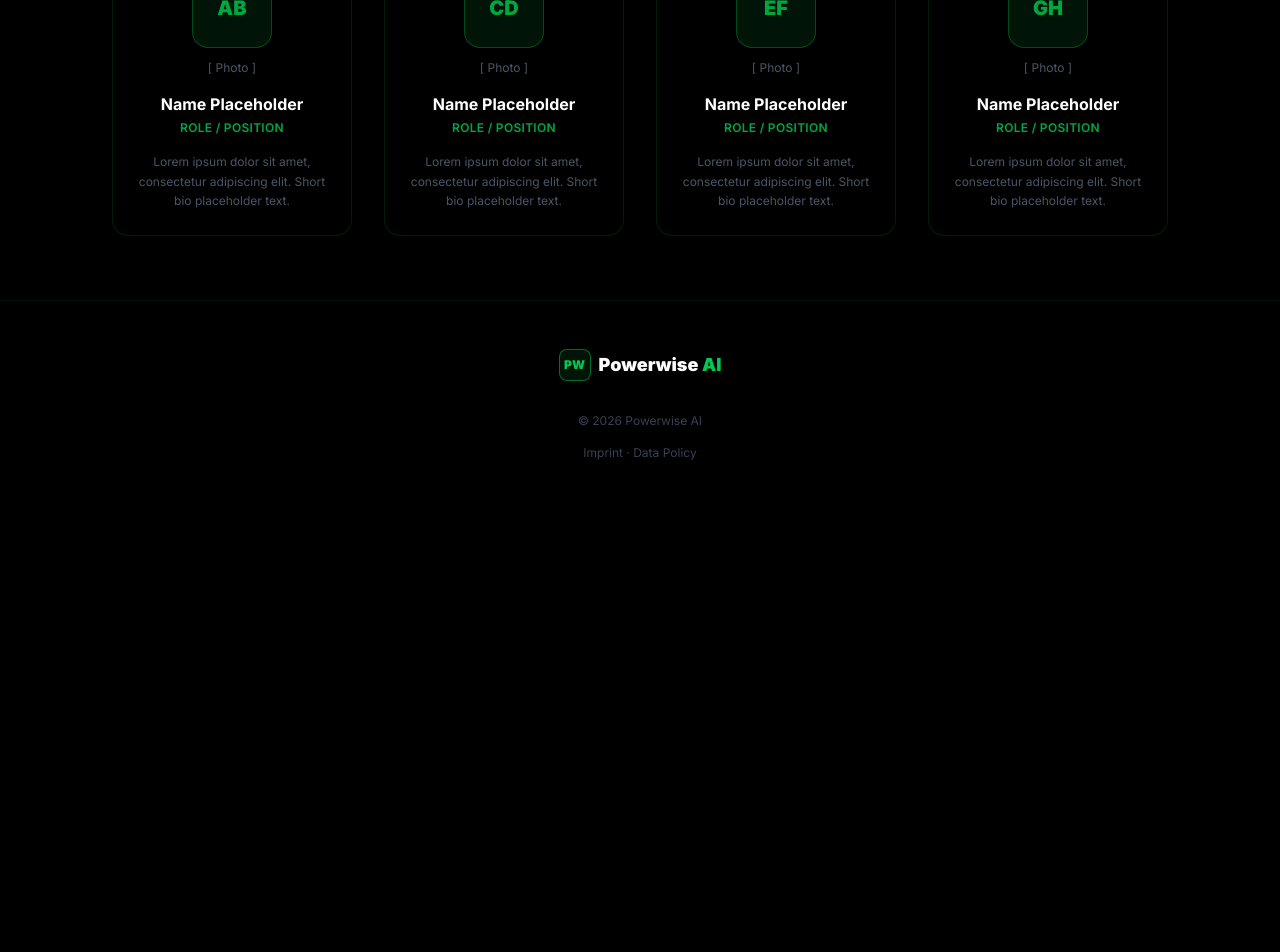
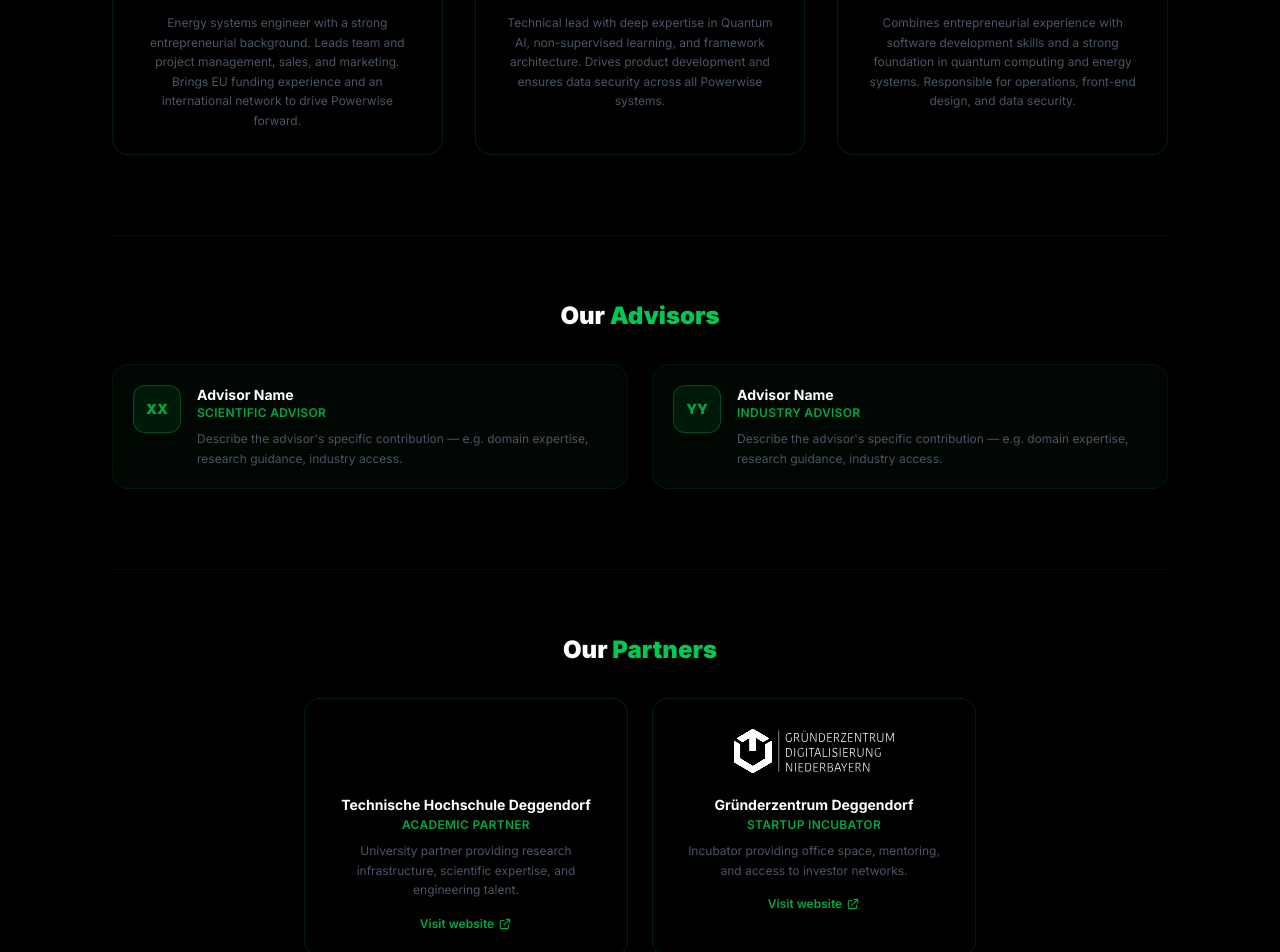
Before and after one commit to OOhKato/powersite-website, a React (Vite) app: page /team in a window 1280 px wide. Shown: the part 400-1352 px from the top of the page. Before the commit the page ends 909 px from the top, so only its background shows below. Built offline with nearby package versions, Linux system fonts and the light colour scheme.

Commit message:
Teamwebsite überarbeitet, hat jetzt auch Advisors und Partner

```diff
--- a/src/components/Team.jsx
+++ b/src/components/Team.jsx
@@ -1,12 +1,86 @@
 import { useTheme } from '../ThemeContext'
 import { PageSection, PageContainer, SectionHeader } from './Section'
+import thdLogo from '../assets/logos/thd.svg'
+import gzdnLogo from '../assets/logos/gzdn.svg'
 
 const members = [
-  { initials: 'AB', name: 'Name Placeholder', role: 'Role / Position' },
-  { initials: 'CD', name: 'Name Placeholder', role: 'Role / Position' },
-  { initials: 'EF', name: 'Name Placeholder', role: 'Role / Position' },
-  { initials: 'GH', name: 'Name Placeholder', role: 'Role / Position' },
+  {
+    initials: 'SA',
+    // photo: '/team/sebastian-arjona.jpg',
+    name: 'Dipl.-Ing. Sebastian Arjona',
+    role: 'CEO & Co-Founder',
+    bio: 'Energy systems engineer with a strong entrepreneurial background. Leads team and project management, sales, and marketing. Brings EU funding experience and an international network to drive Powerwise forward.',
+    linkedin: null, // e.g. 'https://www.linkedin.com/in/username'
+  },
+  {
+    initials: 'SB',
+    // photo: '/team/sreedevi-bhaskaran.jpg',
+    name: 'M.Sc. Sreedevi Bhaskaran',
+    role: 'CTO & Co-Founder',
+    bio: 'Technical lead with deep expertise in Quantum AI, non-supervised learning, and framework architecture. Drives product development and ensures data security across all Powerwise systems.',
+    linkedin: null,
+  },
+  {
+    initials: 'LK',
+    // photo: '/team/lukas-klein.jpg',
+    name: 'M.Sc. Lukas Klein',
+    role: 'COO & Co-Founder',
+    bio: 'Combines entrepreneurial experience with software development skills and a strong foundation in quantum computing and energy systems. Responsible for operations, front-end design, and data security.',
+    linkedin: null,
+  },
 ]
+
+// ── Replace name/role/contribution for each advisor ───────────────────────────
+const advisors = [
+  {
+    initials: 'XX',
+    name: 'Advisor Name',
+    role: 'Scientific Advisor',
+    contribution: 'Describe the advisor\'s specific contribution — e.g. domain expertise, research guidance, industry access.',
+  },
+  {
+    initials: 'YY',
+    name: 'Advisor Name',
+    role: 'Industry Advisor',
+    contribution: 'Describe the advisor\'s specific contribution — e.g. domain expertise, research guidance, industry access.',
+  },
+]
+
+
+const partners = [
+  {
+    name: 'Technische Hochschule Deggendorf',
+    shortName: 'THD',
+    role: 'Academic Partner',
+    description: 'University partner providing research infrastructure, scientific expertise, and engineering talent.',
+    url: 'https://www.th-deg.de',
+    logo: thdLogo,
+  },
+  {
+    name: 'Gründerzentrum Deggendorf',
+    shortName: 'GZDN',
+    role: 'Startup Incubator',
+    description: 'Incubator providing office space, mentoring, and access to investor networks.',
+    url: 'https://www.gruenderzentrum-niederbayern.de',
+    logo: gzdnLogo,
+  },
+]
+
+function LinkedInIcon() {
+  return (
+    <svg className="w-4 h-4" viewBox="0 0 24 24" fill="currentColor" aria-hidden="true">
+      <path d="M20.447 20.452h-3.554v-5.569c0-1.328-.027-3.037-1.852-3.037-1.853 0-2.136 1.445-2.136 2.939v5.667H9.351V9h3.414v1.561h.046c.477-.9 1.637-1.85 3.37-1.85 3.601 0 4.267 2.37 4.267 5.455v6.286zM5.337 7.433a2.062 2.062 0 0 1-2.063-2.065 2.064 2.064 0 1 1 2.063 2.065zm1.782 13.019H3.555V9h3.564v11.452zM22.225 0H1.771C.792 0 0 .774 0 1.729v20.542C0 23.227.792 24 1.771 24h20.451C23.2 24 24 23.227 24 22.271V1.729C24 .774 23.2 0 22.222 0h.003z" />
+    </svg>
+  )
+}
+
+function ExternalLinkIcon() {
+  return (
+    <svg className="w-3.5 h-3.5" fill="none" stroke="currentColor" viewBox="0 0 24 24" aria-hidden="true">
+      <path strokeLinecap="round" strokeLinejoin="round" strokeWidth={2} d="M10 6H6a2 2 0 00-2 2v10a2 2 0 002 2h10a2 2 0 002-2v-4M14 4h6m0 0v6m0-6L10 14" />
+    </svg>
+  )
+}
 
 export default function Team({ standalone = false }) {
   const { light } = useTheme()
@@ -19,41 +93,176 @@ export default function Team({ standalone = false }) {
   const card = light
     ? 'bg-white border-green-500/25 hover:border-green-500/50 shadow-sm'
     : 'bg-black border-green-500/15 hover:border-green-500/40'
-  const avatar = light
-    ? 'border-green-500/40 bg-green-500/10 group-hover:border-green-500/70 group-hover:bg-green-500/20'
-    : 'border-green-500/30 bg-green-500/10 group-hover:border-green-500/60 group-hover:bg-green-500/15'
+  const advisorCard = light
+    ? 'bg-green-500/5 border-green-500/20'
+    : 'bg-green-500/[0.03] border-green-500/10'
+  const partnerCard = light
+    ? 'bg-white border-green-500/25 hover:border-green-500/50 shadow-sm'
+    : 'bg-black border-green-500/15 hover:border-green-500/40'
+  const avatarBase = light
+    ? 'border-green-500/40 bg-green-500/10'
+    : 'border-green-500/30 bg-green-500/10'
+  const avatarHover = 'group-hover:border-green-500/70 group-hover:bg-green-500/20'
+  const divider = light ? 'border-green-500/15' : 'border-green-500/8'
+  const logoFallback = light
+    ? 'border-green-500/30 bg-green-500/8 text-green-700'
+    : 'border-green-500/20 bg-green-500/5 text-green-400'
 
   return (
-    <PageSection id="team" standalone={standalone} className={`relative ${standalone ? '' : 'border-t'} ${sectionBorder}`}>
-      <PageContainer>
+    <PageSection
+      id="team"
+      standalone={standalone}
+      className={`relative ${standalone ? '' : 'border-t'} ${sectionBorder}`}
+    >
+      <div className="absolute inset-0 grid-bg opacity-20 pointer-events-none" />
+
+      <PageContainer className="relative z-10">
+
+        {/* ── Header ── */}
         <SectionHeader>
-          <span className={`inline-block mb-4 text-xs font-bold uppercase tracking-widest border px-3 py-1 rounded-full ${badge}`}>
-            Team
-          </span>
           <h2 className={`mb-4 text-3xl sm:text-4xl md:text-5xl font-black ${heading}`}>
-            Meet the <span className="text-green-500">Team</span>
+            Meet The People Behind <span className="text-green-500">Powerwise</span>
           </h2>
-          <p className={`mx-auto max-w-xl text-base ${body}`}>
-            Lorem ipsum dolor sit amet, consectetur adipiscing elit. Placeholder description for your team section.
-          </p>
         </SectionHeader>
 
-        <div className="grid grid-cols-1 gap-5 sm:grid-cols-2 sm:gap-6 lg:grid-cols-4 lg:gap-8">
+        {/* ── Team members ── */}
+        <div className="grid grid-cols-1 gap-5 sm:grid-cols-3 sm:gap-6 lg:gap-8 mb-16 md:mb-20">
           {members.map((m, i) => (
-            <div key={i}
-              className={`group rounded-2xl border p-6 text-center card-glow transition-all duration-300 ${card}`}>
-              <div className={`mx-auto mb-3 flex h-20 w-20 items-center justify-center rounded-2xl border text-xl font-black text-green-600 transition-all ${avatar}`}>
-                {m.initials}
+            <div
+              key={i}
+              className={`group flex flex-col rounded-2xl border p-6 text-center card-glow transition-all duration-300 ${card}`}
+            >
+              {/* Avatar / Photo */}
+              <div
+                className={`mx-auto mb-4 flex h-20 w-20 items-center justify-center rounded-full border overflow-hidden transition-all ${avatarBase} ${avatarHover}`}
+              >
+                {m.photo ? (
+                  <img
+                    src={m.photo}
+                    alt={`Photo of ${m.name}`}
+                    className="h-full w-full object-cover"
+                  />
+                ) : (
+                  <span className="text-xl font-black text-green-600">{m.initials}</span>
+                )}
               </div>
-              <div className={`mb-4 text-xs ${muted}`}>[ Photo ]</div>
+
+              {/* Name & role */}
               <h3 className={`mb-1 font-bold text-base ${heading}`}>{m.name}</h3>
-              <div className="mb-4 text-xs font-semibold uppercase tracking-wide text-green-600">{m.role}</div>
-              <p className={`text-xs leading-relaxed ${muted}`}>
-                Lorem ipsum dolor sit amet, consectetur adipiscing elit. Short bio placeholder text.
-              </p>
+              <div className="mb-3 text-xs font-semibold uppercase tracking-wide text-green-600">
+                {m.role}
+              </div>
+
+              {/* Bio */}
+              <p className={`flex-1 text-xs leading-relaxed ${muted}`}>{m.bio}</p>
+
+              {/* LinkedIn */}
+              {m.linkedin && (
+                <a
+                  href={m.linkedin}
+                  target="_blank"
+                  rel="noopener noreferrer"
+                  aria-label={`${m.name} on LinkedIn`}
+                  className="mt-4 inline-flex items-center justify-center gap-1.5 text-xs font-semibold text-green-600 hover:text-green-500 transition-colors"
+                >
+                  <LinkedInIcon />
+                  LinkedIn
+                </a>
+              )}
             </div>
           ))}
         </div>
+
+        <div className={`border-t mb-12 md:mb-16 ${divider}`} />
+
+        {/* ── Advisors ── */}
+        <div className="mb-16 md:mb-20">
+          <h3 className={`mb-2 text-2xl font-black text-center ${heading}`}>
+            Our <span className="text-green-500">Advisors</span>
+          </h3>
+          <br></br>
+          <div className="grid grid-cols-1 gap-4 sm:grid-cols-2 sm:gap-6">
+            {advisors.map((a, i) => (
+              <div
+                key={i}
+                className={`group flex items-start gap-4 rounded-2xl border p-5 transition-all duration-300 ${advisorCard}`}
+              >
+                {/* Avatar */}
+                <div
+                  className={`flex-shrink-0 flex h-12 w-12 items-center justify-center rounded-xl border text-sm font-black text-green-600 transition-all ${avatarBase} ${avatarHover}`}
+                >
+                  {a.initials}
+                </div>
+
+                {/* Text */}
+                <div className="text-left">
+                  <div className={`font-bold text-sm ${heading}`}>{a.name}</div>
+                  <div className="text-xs font-semibold uppercase tracking-wide text-green-600 mb-2">
+                    {a.role}
+                  </div>
+                  <p className={`text-xs leading-relaxed ${muted}`}>{a.contribution}</p>
+                </div>
+              </div>
+            ))}
+          </div>
+        </div>
+
+        <div className={`border-t mb-12 md:mb-16 ${divider}`} />
+
+        {/* ── Partners ── */}
+        <div>
+          <h3 className={`mb-2 text-2xl font-black text-center ${heading}`}>
+            Our <span className="text-green-500">Partners</span>
+          </h3>
+          <br></br>
+          <div className="grid grid-cols-1 gap-5 sm:grid-cols-2 sm:gap-6 max-w-2xl mx-auto">
+            {partners.map((p, i) => (
+              <a
+                key={i}
+                href={p.url}
+                target="_blank"
+                rel="noopener noreferrer"
+                aria-label={`Visit ${p.name} website`}
+                className={`group flex flex-col items-center gap-4 rounded-2xl border p-6 text-center card-glow transition-all duration-300 ${partnerCard}`}
+              >
+                {/* Logo with text fallback */}
+                <div className="h-14 flex items-center justify-center">
+                  <img
+                    src={p.logo}
+                    alt={p.name}
+                    className="max-h-12 max-w-[160px] object-contain"
+                    onError={(e) => {
+                      e.currentTarget.style.display = 'none'
+                      e.currentTarget.nextElementSibling.style.display = 'flex'
+                    }}
+                  />
+                  {/* Shown only when logo fails to load */}
+                  <div
+                    className={`hidden items-center justify-center h-10 px-4 rounded-xl border text-sm font-black ${logoFallback}`}
+                    aria-hidden="true"
+                  >
+                    {p.shortName}
+                  </div>
+                </div>
+
+                {/* Name, role, description */}
+                <div>
+                  <div className={`font-bold text-sm mb-0.5 ${heading}`}>{p.name}</div>
+                  <div className="text-xs font-semibold uppercase tracking-wide text-green-600 mb-2">
+                    {p.role}
+                  </div>
+                  <p className={`text-xs leading-relaxed ${muted}`}>{p.description}</p>
+                </div>
+
+                {/* Link cue */}
+                <span className="inline-flex items-center gap-1 text-xs font-semibold text-green-600 group-hover:text-green-500 transition-colors">
+                  Visit website <ExternalLinkIcon />
+                </span>
+              </a>
+            ))}
+          </div>
+        </div>
+
       </PageContainer>
     </PageSection>
   )
```
Also changed, not shown: src/assets/logos/gzdn.svg (added), src/assets/logos/thd.svg (added).
